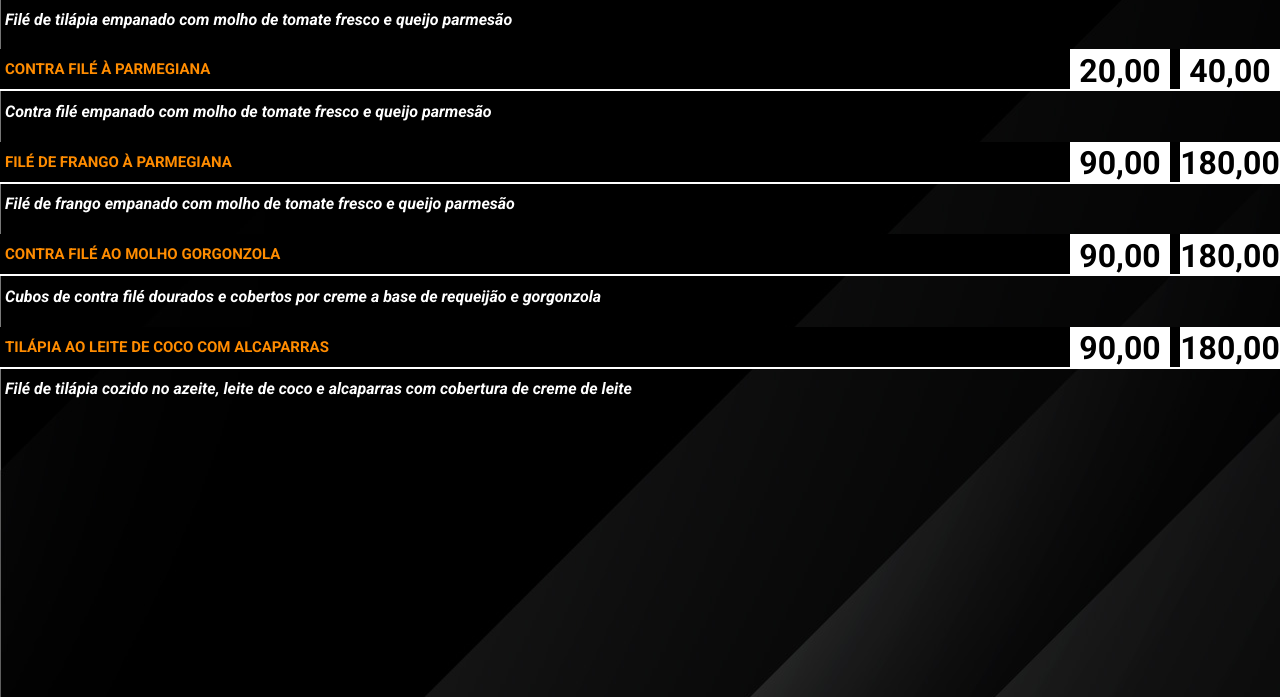
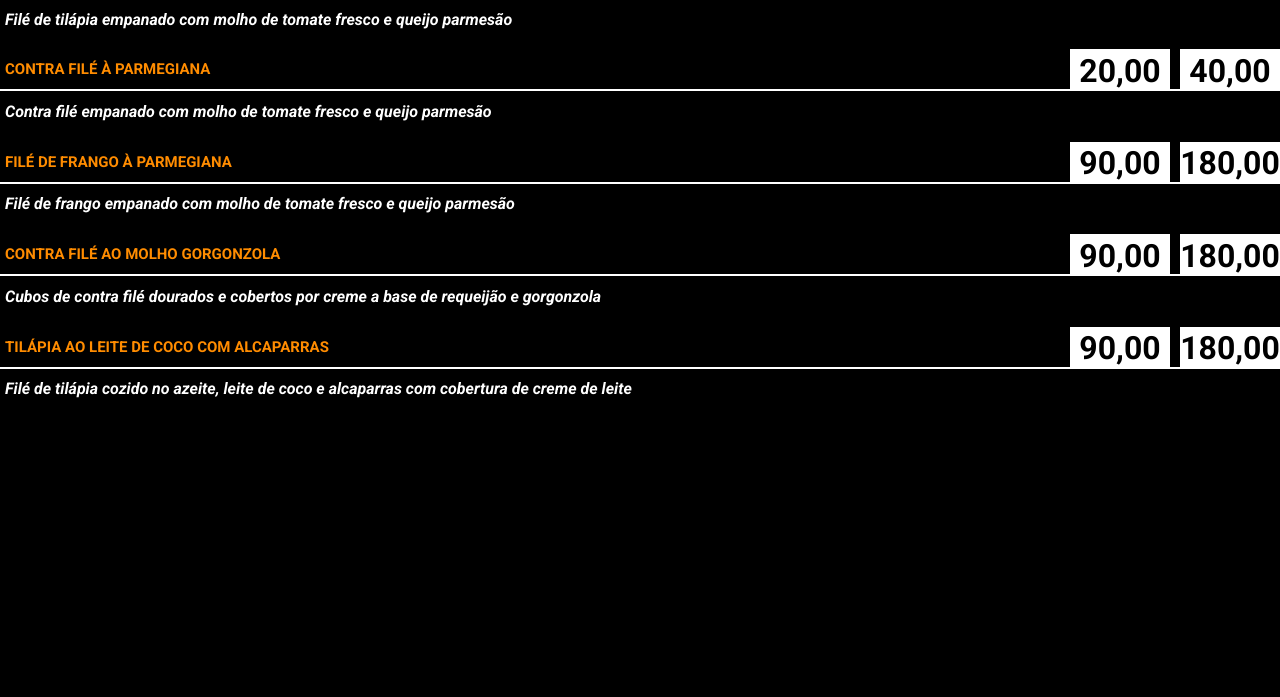
Before and after one commit to CezarBrambilla/GitHubProjects, a plain HTML site: page Projetos/menustyle/index.html in a window 1280 px wide. Shown: the part 124-821 px from the top of the page. Drawn offline with Linux system fonts and the light colour scheme; a web font is replaced by a local one.

Commit message:
Update color

```diff
--- a/Projetos/menustyle/style.css
+++ b/Projetos/menustyle/style.css
@@ -10,7 +10,7 @@ body, html{
 }
 
 body{
-    background-image: url(/black.jpg);
+    background: black;
 }
 
 .title{
```
